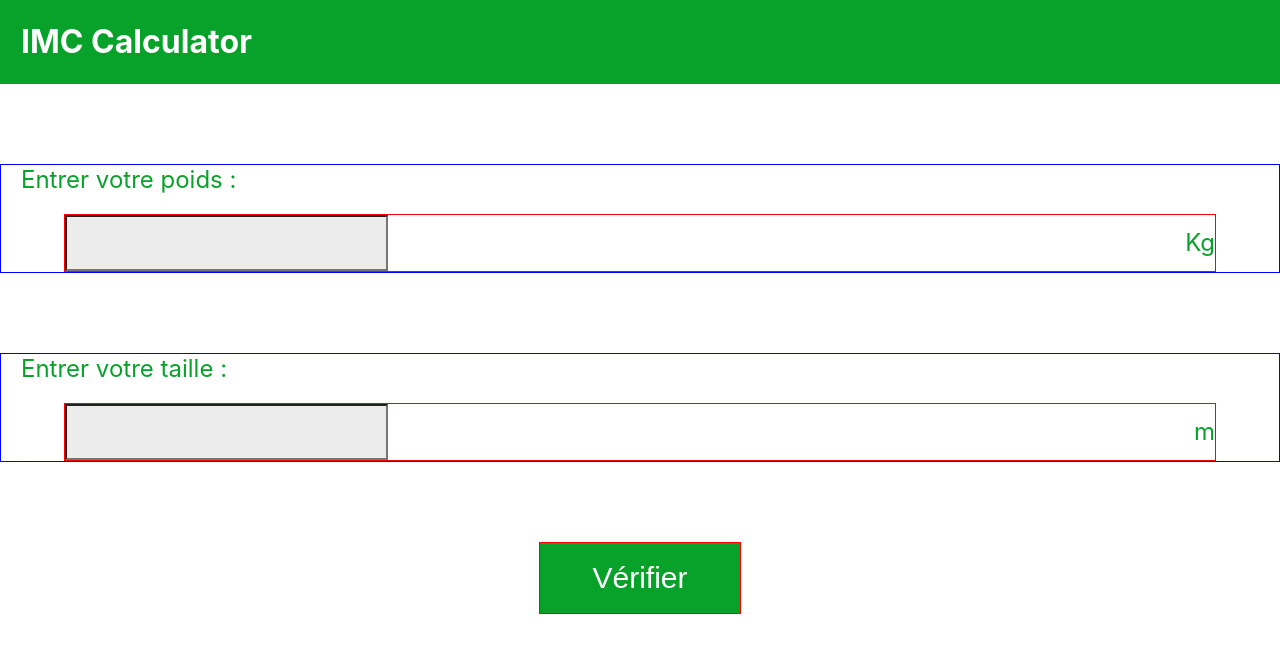
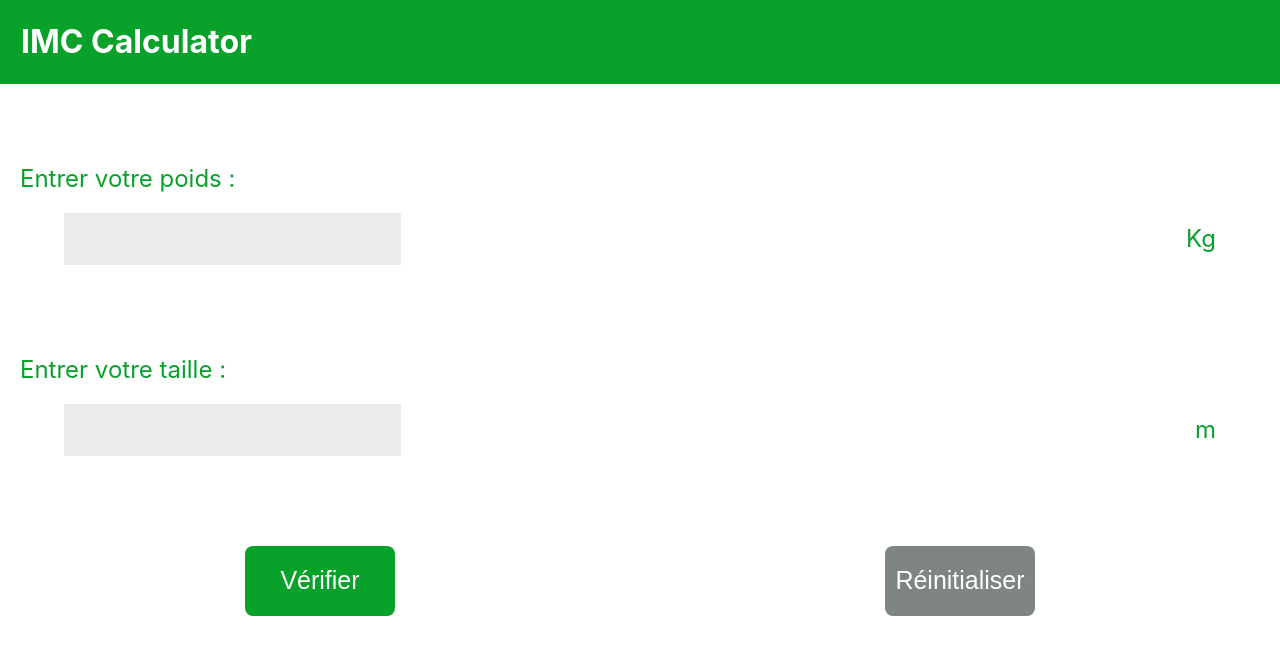
Before and after one commit to berol24/imc_calculator, a React (Create React App) app: page / in a window 1280 px wide. Shown: the top 654 px of the page. Built offline with nearby package versions, Linux system fonts and the light colour scheme.

Commit message:
ajout des messages d'erreur

```diff
--- a/src/App.css
+++ b/src/App.css
@@ -1,3 +1,7 @@
 .App{
     overflow-x: hidden;
 }
+
+.btn{
+    display: flex;
+}
--- a/src/App.js
+++ b/src/App.js
@@ -11,20 +11,57 @@ import attention from "./assets/attention.png";
 import stop from "./assets/stop.png";
 
 function App() {
-  const [poids, setPoids] = useState("");
-  const [taille, setTaille] = useState("");
+  let [poids, setPoids] = useState("");
+  let [taille, setTaille] = useState("");
   const [verify, setVerify] = useState(true);
-  const [initialise, setInitialise] = useState(false);
   const [message, setMessage] = useState("");
   const [affiche_icone, setAffiche_icone] = useState(true);
   const [imageIcone, setImageIcone] = useState("");
   const [backgroundColor, setBackgroundColor] = useState("white");
+  let [messageErrorPoids, setMessageErrorPoids] = useState("");
+  let [messageErrorTaille, setMessageErrorTaille] = useState("");
 
-   let imc = poids / (taille * taille);
+  let imc = poids / (taille * taille);
 
+  const handlePoidsChange = (e) => {
+    const value = e.target.value;
+
+    // Vérifie si la valeur contient uniquement des chiffres ou est vide
+    if (/^\d*\.?\d*$/.test(value)) {
+      setPoids(value);
+      setMessageErrorPoids("");
+    } else {
+      setMessageErrorPoids("Entrez uniquement des chiffres.");
+    }
+
+    if (value === "" || value >= 0) {
+      setPoids(value);
+      setMessageErrorPoids("");
+    } else {
+      setMessageErrorPoids("Le poids ne peut pas être négatif.");
+    }
+  };
+
+  const handleTailleChange = (e) => {
+    const value = e.target.value;
+
+    // Vérifie si la valeur contient uniquement des chiffres ou est vide
+    if (/^\d*\.?\d*$/.test(value)) {
+      setTaille(value);
+      setMessageErrorTaille("");
+    } else {
+      setMessageErrorTaille("Entrez uniquement des chiffres."); // Gestion des caractères non valides
+    }
+
+    if (value === "" || value >= 0) {
+      setTaille(value);
+      setMessageErrorTaille("");
+    } else {
+      setMessageErrorTaille("La taille ne peut pas être négatif."); // Gestion des nombres négatifs
+    }
+  };
 
   const handleVerify = () => {
-
     if (imc < 18.5) {
       setImageIcone(peur);
       setMessage(
@@ -32,7 +69,7 @@ function App() {
       );
 
       setBackgroundColor("#02B1EC");
-    } else if ((imc >= 18.5) && (imc < 25)) {
+    } else if (imc >= 18.5 && imc < 25) {
       setImageIcone(good);
       setMessage(
         "Votre IMC est dans la plage normale, ce qui est généralement considéré comme un indicateur de bonne santé. Continuez à maintenir un mode de vie équilibré."
@@ -61,9 +98,8 @@ function App() {
       );
       setBackgroundColor("#E40714");
     }
-
-    setVerify(false);
-    setInitialise(true);
+    setMessageErrorPoids("");
+    setMessageErrorTaille("");
   };
   const handleInitialise = () => {
     window.location.reload();
@@ -71,22 +107,49 @@ function App() {
     setTaille("");
     setMessage("");
     setVerify(true);
-    setInitialise(false);
     setAffiche_icone(false);
     setBackgroundColor("white");
-    setImageIcone("")
-    // imc = 0;
+    setImageIcone("");
+    setMessageErrorPoids("");
+    setMessageErrorTaille("");
   };
 
   return (
     <div className="App">
       <Header />
-      <Input unite={"Kg"} type={"poids"} value={poids} onChange={setPoids} />
-      <Input unite={"m"} type={"taille"} value={taille} onChange={setTaille} />
-      {verify && <Button nom={"Vérifier"} onClick={handleVerify} />}
-      {initialise && (
-        <Button nom={"Réinitialiser"} onClick={handleInitialise} />
-      )}
+      <Input
+        unite={"Kg"}
+        type={"poids"}
+        value={poids}
+        onChange={handlePoidsChange}
+        messageError={messageErrorPoids}
+        setMessageError={setMessageErrorPoids}
+      />
+
+      <Input
+        unite={"m"}
+        type={"taille"}
+        value={taille}
+        onChange={handleTailleChange}
+        messageError={messageErrorTaille}
+        setMessageError={setMessageErrorTaille}
+      />
+
+      <div className="btn">
+        {verify && (
+          <Button
+            nom={"Vérifier"}
+            backgroundButton={"#08A22A"}
+            onClick={handleVerify}
+          />
+        )}
+        <Button
+          nom={"Réinitialiser"}
+          backgroundButton={"#7f8681"}
+          onClick={handleInitialise}
+        />
+      </div>
+
       <Message
         message={message}
         affiche_icone={affiche_icone}
--- a/src/components/Button.js
+++ b/src/components/Button.js
@@ -1,9 +1,14 @@
 import React from 'react'
 import "./styles/Validate.css"
 function Button(props) {
+
+  const style = {
+    backgroundColor: props.backgroundButton
+
+  }
   return (
     <div className='validate'>
-        <button onClick={props.onClick}>{props.nom} </button>
+        <button onClick={props.onClick} style={style}>{props.nom} </button>
     </div>
   )
 }
--- a/src/components/Input.js
+++ b/src/components/Input.js
@@ -1,15 +1,14 @@
 import React from 'react'
 import "./styles/Input.css"
 function Input(props) {
-  const handleChange = (event) => {
-    props.onChange(event.target.value);
-  };
+
 
 
   return (
     <div className='row'>
         <label htmlFor="weight">Entrer votre {props.type} :</label> <br/><br/>
-       <div className='input_row'><input type="number" id="weight" name="weight" required  value={props.value} onChange={handleChange} /> <span>{props.unite}</span></div>
+       <div className='input_row'><input type="number" id="weight" name="weight" required  value={props.value} onChange={props.onChange} /> <span>{props.unite}</span></div>
+       <span style={{color:'red', width:"50%",margin:"10px auto", display: 'flex', textAlign: 'center' }}>{props.messageError}</span>
     </div>
   )
 }
--- a/src/components/styles/Input.css
+++ b/src/components/styles/Input.css
@@ -1,10 +1,8 @@
 .row{
-    border: 1px solid blue;
     margin: 80px 0
 }
 
 .input_row{
-    border: 1px solid red;
     display: flex;
     justify-content: space-between;
     align-items: center;
@@ -13,11 +11,13 @@
 }
 
 #weight{
+    border: none;
     width: 315px;
     height: 50px;
     font-size: 24px;
     background-color: rgba(217, 217, 217,0.5);
-}
+
+    padding-left: 20px;}
 
 label{
     font-size: 24px;
--- a/src/components/styles/Message.css
+++ b/src/components/styles/Message.css
@@ -1,10 +1,8 @@
 .message {
-    /* border: 1px solid  red; */
     width: 370px;
     height: auto;
     font-weight: bold;
     margin: 40px auto ;
-    /* background-color: #02B1EC; */
 }
 
 .message p {
--- a/src/components/styles/Validate.css
+++ b/src/components/styles/Validate.css
@@ -1,15 +1,16 @@
-.validate{
-    border: 1px solid red;
-    width: 200px;
+.validate {
+  width: 150px;
   height: 70px;
   margin: auto;
+
 }
-button{
-    font-size: 30px;
+
+button {
+  border-radius: 8px;
+  font-size: 25px;
   border: none;
   width: 100%;
   height: 100%;
-    background-color: #08A22A;
   color: white;
   cursor: pointer;
 }
```
Also changed, not shown: src/components/Message.js (+0 -9 lines), src/components/Texte.js (deleted). Lines whose indentation alone changed are shown as unchanged.
